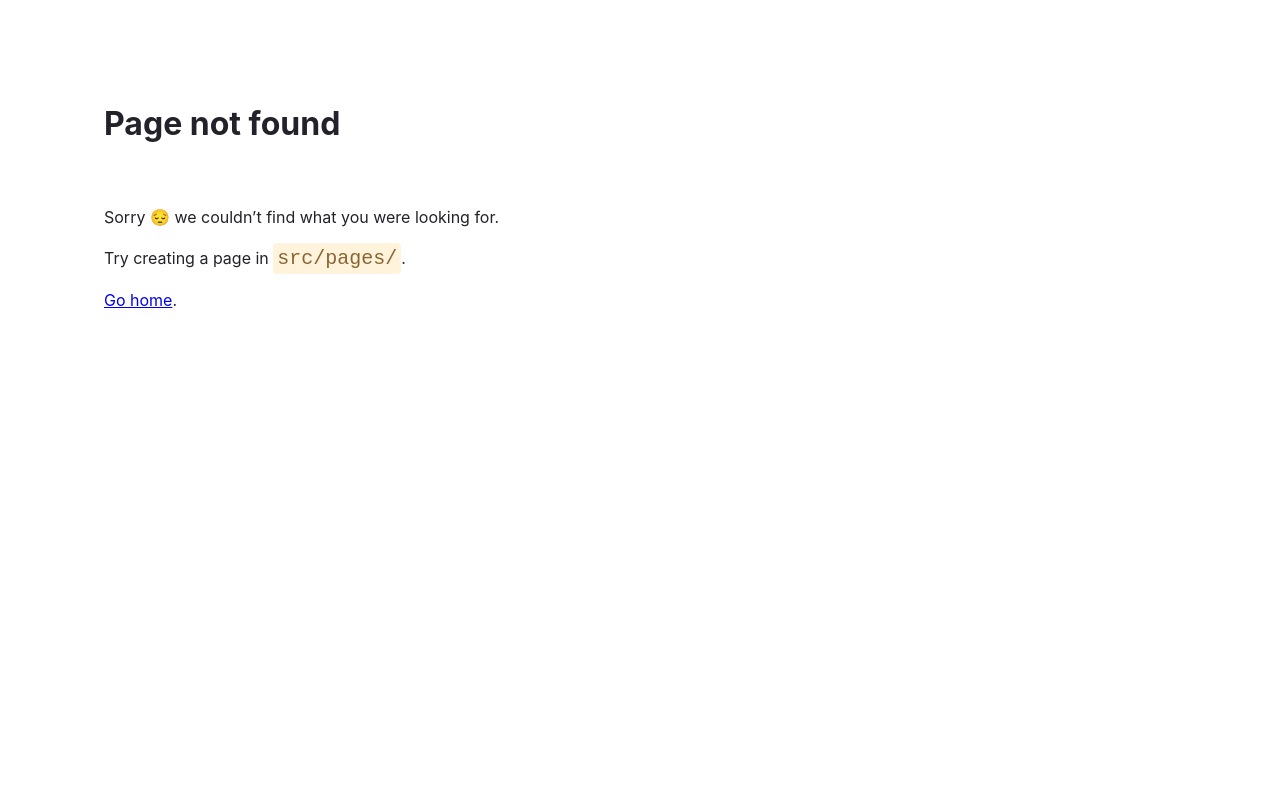
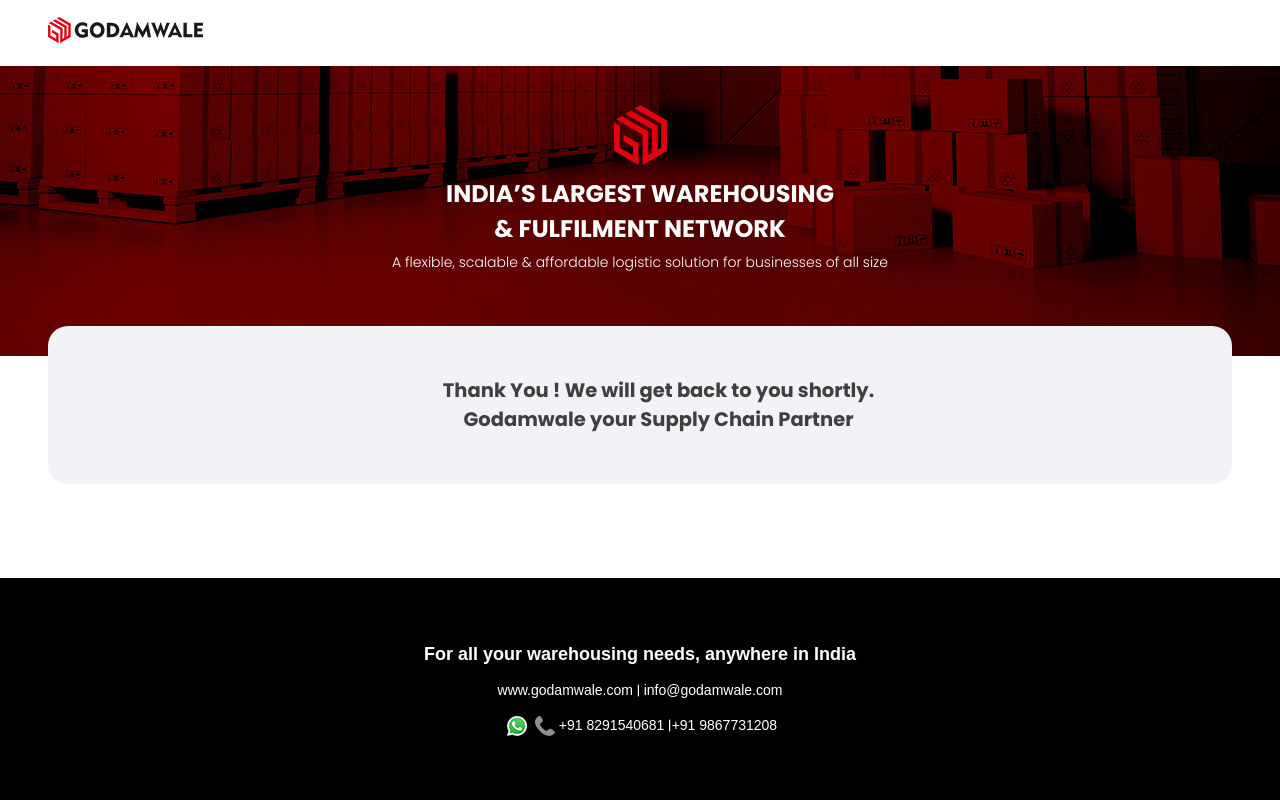
Before and after one commit to pooja-aryamane/terms-policies, a Gatsby site: page /thank_you in a window 1280 px wide. Before the commit this address had no page. Built offline with nearby package versions, Linux system fonts and the light colour scheme; Gatsby itself is replaced by a stand-in of ours.

Commit message:
Fixed Link Issues And added Thank you page

```diff
--- /dev/null
+++ b/src/pages/thank_you.js
@@ -0,0 +1,148 @@
+import * as React from "react";
+import { Helmet } from "react-helmet";
+
+const pageStyles = {
+  color: "#232129",
+  padding: "96px",
+  fontFamily: "-apple-system, Roboto, sans-serif, serif",
+};
+
+const boxCard = {
+  margin: "0rem 25rem",
+  padding: "4rem",
+  border: "1px solid lightgray",
+  backgroundColor: "lightgray",
+  width: "30%",
+};
+
+const thankYouPage = () => {
+  return (
+    // <main style={pageStyles}>
+    //   <div style={boxCard}>
+    //     <h3>
+    //       Thank You ! We will get back to you shortly.<br></br>
+    //       Godamwale your Supply Chain Partner
+    //     </h3>
+
+    //   </div>
+    // </main>
+    <main style={{}}>
+      <Helmet>
+        <link href={"/css/style.css"} rel="stylesheet" type="text/css" />
+        <link
+          href="https://fonts.googleapis.com/css2?family=Poppins:ital,wght@0,100;0,200;0,300;0,400;0,500;0,600;0,700;0,800;0,900;1,100;1,200;1,300;1,400;1,500;1,600;1,700;1,800;1,900&display=swap"
+          rel="stylesheet"
+        ></link>
+      </Helmet>
+      <div className="wrapper">
+        <header>
+          <nav>
+            <div className="container">
+              <div className="logo">
+                {" "}
+                <a href="https://3pl.godamwale.com/" target="_blank">
+                  <img src={"/images/logo.png"} alt="logo" />
+                </a>{" "}
+              </div>
+              <div className="right-btn">
+                <a
+                  href={"/pdf/godamwale_company-profile.pdf"}
+                  target="_blank"
+                  className="btn down-btn"
+                >
+                  Download Brochure
+                </a>{" "}
+              </div>
+            </div>
+            <div className="clear" />
+          </nav>
+          <div className="responsive-bar">
+            <div className="container">
+              <div className="logo">
+                {" "}
+                <a href="#">
+                  <img src={"/images/logo.png"} alt="logo" />
+                </a>{" "}
+              </div>
+              <div className="right-btn">
+                <a
+                  href="pdf/godamwale_company-profile.pdf"
+                  target="_blank"
+                  className="btn down-btn"
+                >
+                  Download Brochure
+                </a>{" "}
+              </div>
+            </div>
+            <div className="clear" />
+          </div>
+        </header>
+      </div>
+      <section className="top-banner">
+        <div className="container">
+          <div className="top-text">
+            <a href="https://3pl.godamwale.com/" target="_blank">
+              <img src={"/images/logo2.png"} alt />
+            </a>
+            <h1>
+              India’s Largest Warehousing
+              <br />
+              &amp; Fulfilment Network
+            </h1>
+            <p>
+              A flexible, scalable &amp; affordable logistic solution for
+              businesses of all size
+            </p>
+          </div>
+        </div>
+      </section>
+      <section className="ware-sect">
+        <div className="container">
+          <div className="ware-row">
+            <h2>
+              Thank You ! We will get back to you shortly.<br></br>
+              Godamwale your Supply Chain Partner
+            </h2>
+          </div>
+        </div>
+      </section>
+      <section className="warehouse"></section>
+
+      <div className="footer">
+        <div className="container">
+          <div className="copyright">
+            <p className="title">
+              For all your warehousing needs, anywhere in India{" "}
+            </p>
+            <p className="link">
+              <a
+                href="http://www.godamwale.com"
+                target="_blank"
+                rel="noopener noreferrer"
+              >
+                www.godamwale.com
+              </a>{" "}
+              | <a href="mailto:info@godamwale.com">info@godamwale.com</a>
+            </p>
+            <p className="link">
+              <a
+                href="https://api.whatsapp.com/send?phone=918291540681"
+                target="_blank"
+                rel="noopener noreferrer"
+              >
+                <img src={"/images/whatsubb.png"} alt />
+              </a>
+              <a href="tel:+918291540681">
+                <img src={"/images/call.png"} alt />
+              </a>
+              <a href="tel:+918291540681">+91 8291540681</a> |
+              <a href="tel:+919867731208">+91 9867731208</a>
+            </p>
+          </div>
+        </div>
+      </div>
+    </main>
+  );
+};
+
+export default thankYouPage;
--- a/static/css/style.css
+++ b/static/css/style.css
@@ -3,10 +3,12 @@
   padding: 0
 }
 a, a:link {
-  text-decoration: none
+  text-decoration: none;
+  color:#fff
 }
 a:hover {
-  color: #000
+  /* color: #000 */
+  color:#fff
 }
 a img {
   border: none
@@ -78,7 +80,7 @@
 .top-banner .top-text h1{font-size: 24px; color: #fff;font-weight: 700;text-transform: uppercase;margin: 0 0 6px;}
 .top-banner .top-text p{ font-size: 14px;color:#fff;font-weight: 300;margin: 0;}
 .wrapper nav.scroll {background-color: #fff;font-size: 14px;height: 80px;box-shadow: 0 0 9px 1px rgba(0, 0, 0, .2)}
-.ware-sect .ware-row{ padding: 28px 23px 28px 60px; background: #f2f3f7; border-radius: 20px; margin-top: -30px;}
+.ware-sect .ware-row{text-align: center; padding: 50px 23px 50px 60px; background: #f2f3f7; border-radius: 20px; margin-top: -30px;}
 .ware-sect .flex-sect{display: flex;flex-direction: row;flex-wrap: nowrap;justify-content: space-between;align-items: flex-start;justify-items: flex-start;}
 .ware-sect .lt-sect{width:49.683%;margin-top: 38px;}
 .ware-sect .lt-sect h2{font-size: 24px;color:#0a0b55;font-weight: 700;line-height: 32px;margin: 0 0 27px;}
@@ -87,7 +89,7 @@
 .ware-sect .lt-sect .detail-list li:last-child {margin-bottom: 0}
 .ware-sect .lt-sect .detail-list li:before {content: "";width: 16px;height: 13px;background: url("../images/green-check-img.png")no-repeat;position: absolute;left: 0;top: 50%;margin-top: -7px}
 .ware-sect .detail-list li a {color: #f06321;cursor: pointer;}
-.ware-sect .lt-sect .ware-btn{ width: 100%; max-width: 220px; height: 50px;line-height: 50px;display: inline-block;background: #fff; border-radius: 5px;text-align: center;letter-spacing: 1px;text-transform: uppercase; margin-top: 38px;box-shadow: 0px 10px 30px 0px rgba(221, 221, 221, 0.4);}
+.ware-sect .lt-sect .ware-btn{color:black; width: 100%; max-width: 220px; height: 50px;line-height: 50px;display: inline-block;background: #fff; border-radius: 5px;text-align: center;letter-spacing: 1px;text-transform: uppercase; margin-top: 38px;box-shadow: 0px 10px 30px 0px rgba(221, 221, 221, 0.4);}
 
 .ware-sect .rt-sect{ width: 38.42%;background: #fff;padding:30px 29px 29px;border-radius: 8px;position: relative;z-index: 999; }
 .ware-sect .rt-sect:before {content: "";position: absolute;left: -150px;bottom: -101px;width: 282px;height: 316px;background: url(../images/white-logo.png)no-repeat;z-index: -9;}
```
Also changed, not shown: src/pages/index.js (+8 -4 lines).
